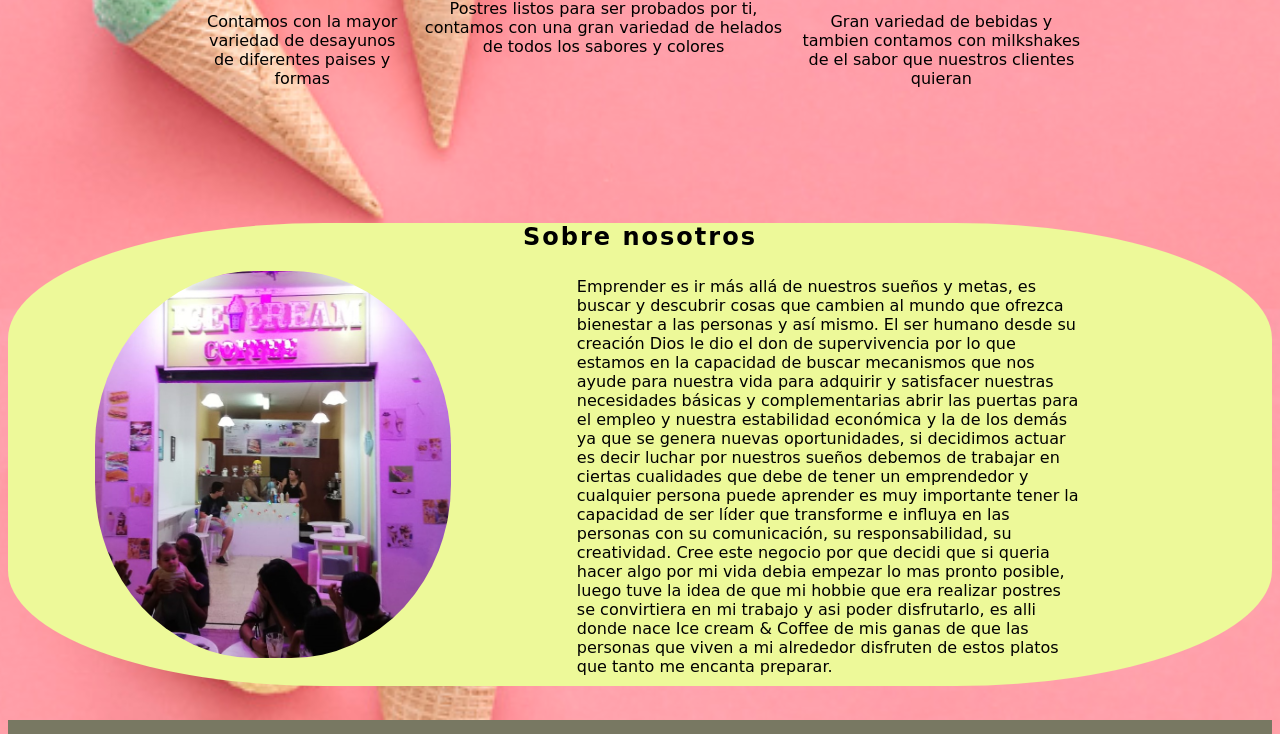
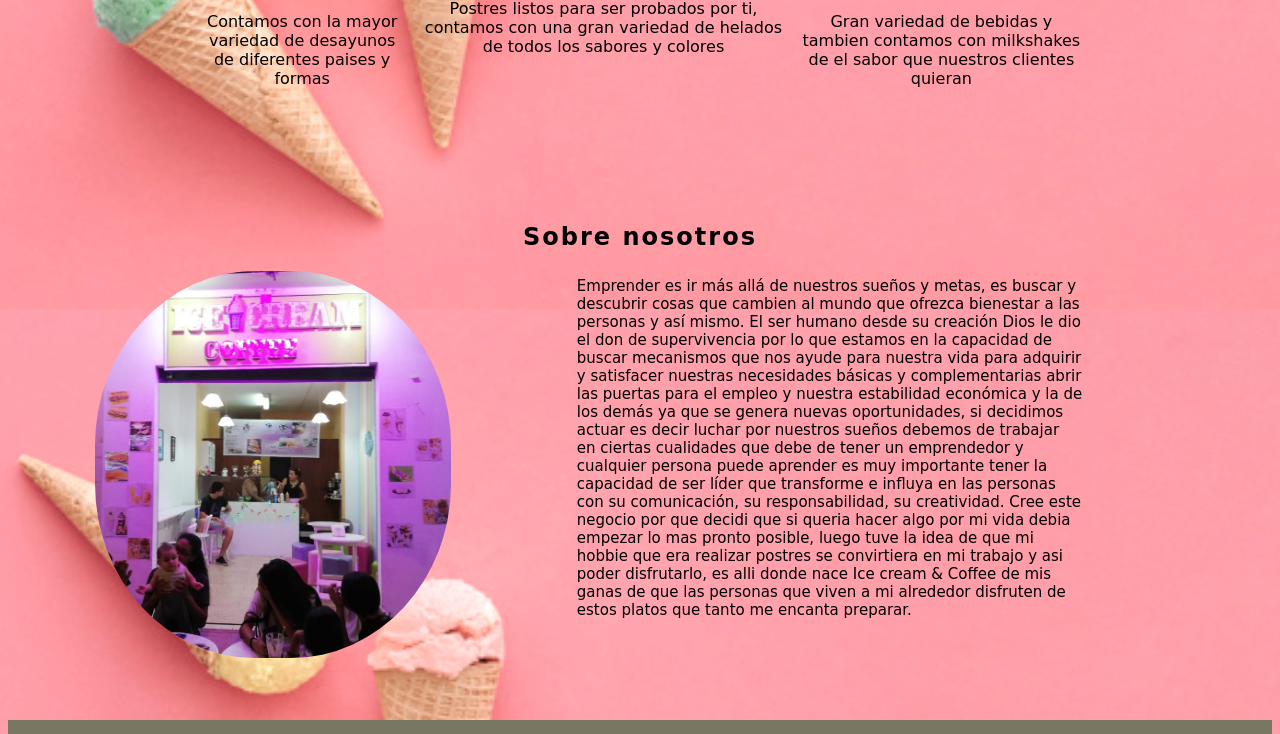
Before and after one commit to paultumbaco2000/Proyecto1, a plain HTML site: page index.html in a window 1280 px wide. Shown: the part 491-1225 px from the top of the page. Drawn offline with Linux system fonts and the light colour scheme; files whose address does not match are found by name.

Commit message:
Update Estilos.css

```diff
--- a/Css/Estilos.css
+++ b/Css/Estilos.css
@@ -123,12 +123,8 @@ section footer nav ul li a i {
 .Sexto i{
 	color: #E0E918;
 }
-article{
-	background:#EDF999;
-	border-radius: 25%;
-}
 article div p{
-	font-size: 16px;
+	font-size: 15px;
 	float:right;
 	width:40%;
 	margin-right: 15%;
```
